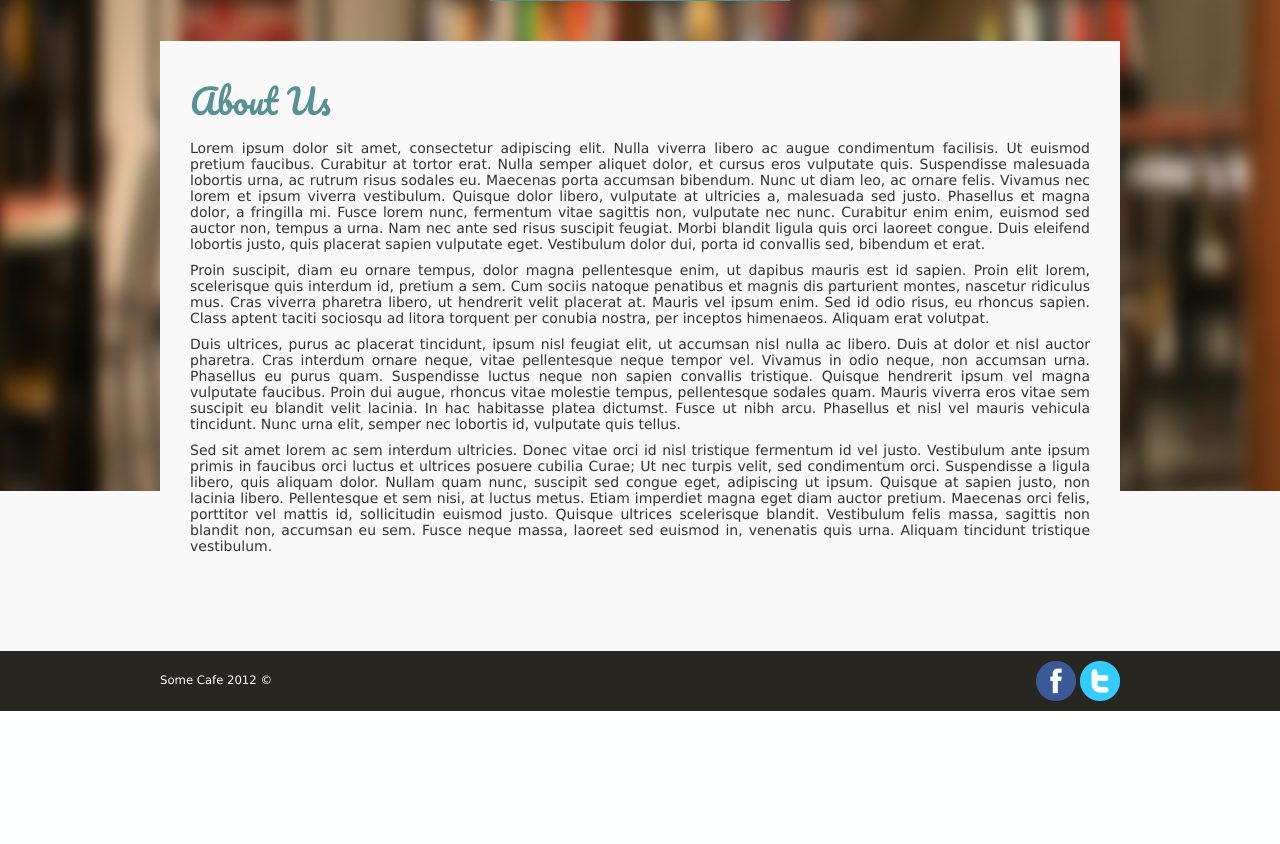
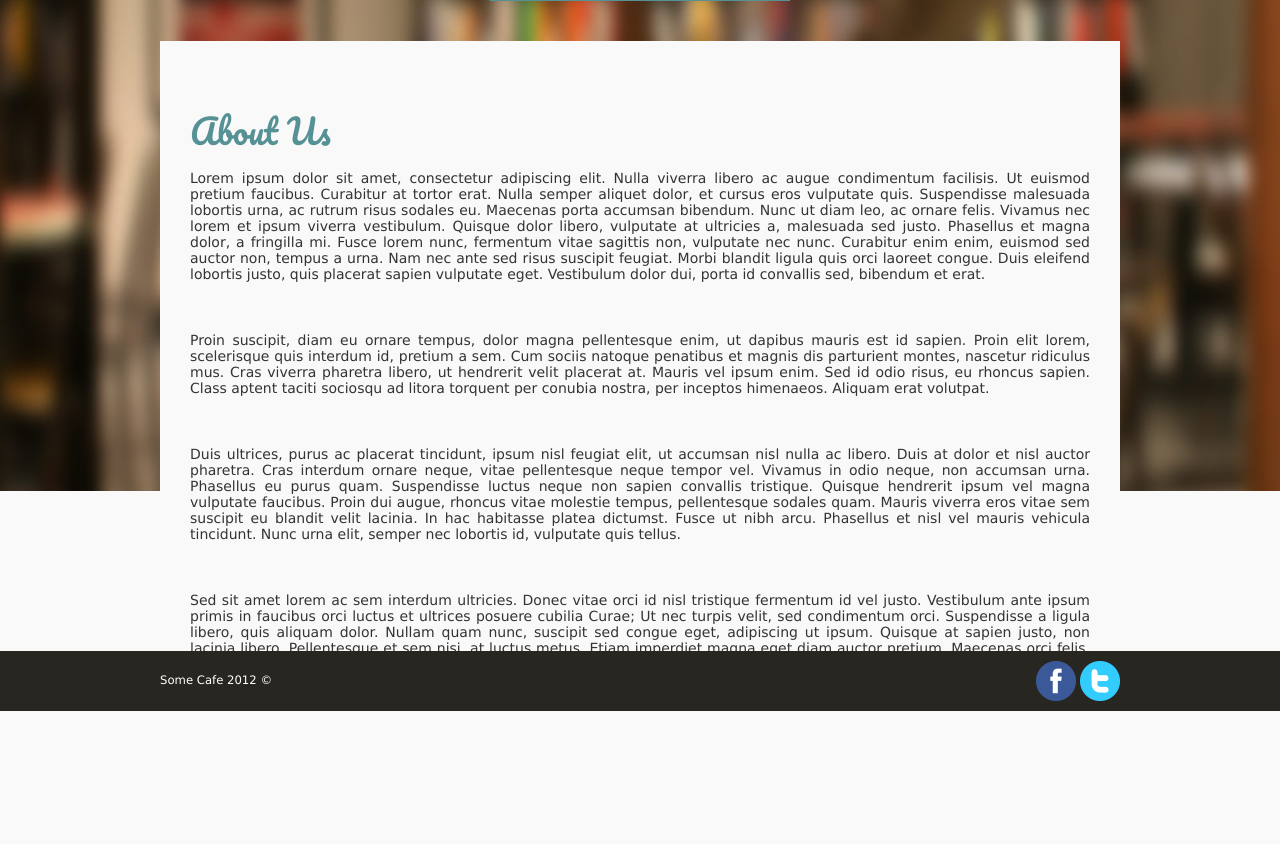
Before and after one commit to NeonThree/html5, a PHP site: page /pages/about.html in a window 1280 px wide. Shown: the part 89-933 px from the top of the page. Before the commit the page ends 800 px from the top, so only its background shows below. Run offline with PHP 8.4, Linux system fonts and the light colour scheme.

Commit message:
Fixed bottom margin

```diff
--- a/Article 02 - Working with Media and Geolocation in HTML5/css/style.css
+++ b/Article 02 - Working with Media and Geolocation in HTML5/css/style.css
@@ -125,6 +125,7 @@ h1 {
 	float:left;
 	text-align:justify;
 	margin-top:111px;
+	margin-bottom:50px;
 }
 
 #gallery {
@@ -135,6 +136,7 @@ h1 {
 	margin-left:30px;
 	margin-right:30px;
 	margin-top:111px;
+	margin-bottom:50px;
 }
 
 #findus {
@@ -143,6 +145,7 @@ h1 {
 	float:left;
 	text-align:justify;
 	margin-top:111px;
+	margin-bottom:50px;
 }
 
 figcaption a {
@@ -162,6 +165,10 @@ figcaption a {
 figcaption p {
 	font-size:14px;
 	color:#272621;
+}
+
+article p {
+	margin-bottom:50px;f
 }
 
 figcaption a:hover {
@@ -369,6 +376,8 @@ h3 {
 	font-family: 'Pacifico', cursive;
 	font-weight:100;
 	color:#569195;
+	margin-top:30px;
+	margin-bottom:10px;
 }
 
 #googlemap {
@@ -386,6 +395,10 @@ h3 {
 	background-color: #f9f9f9;
 	padding:30px;
 	margin-bottom:60px;
+}
+
+#menulist li {
+	margin-bottom:10px;
 }
 
 #menulist ul {
```
